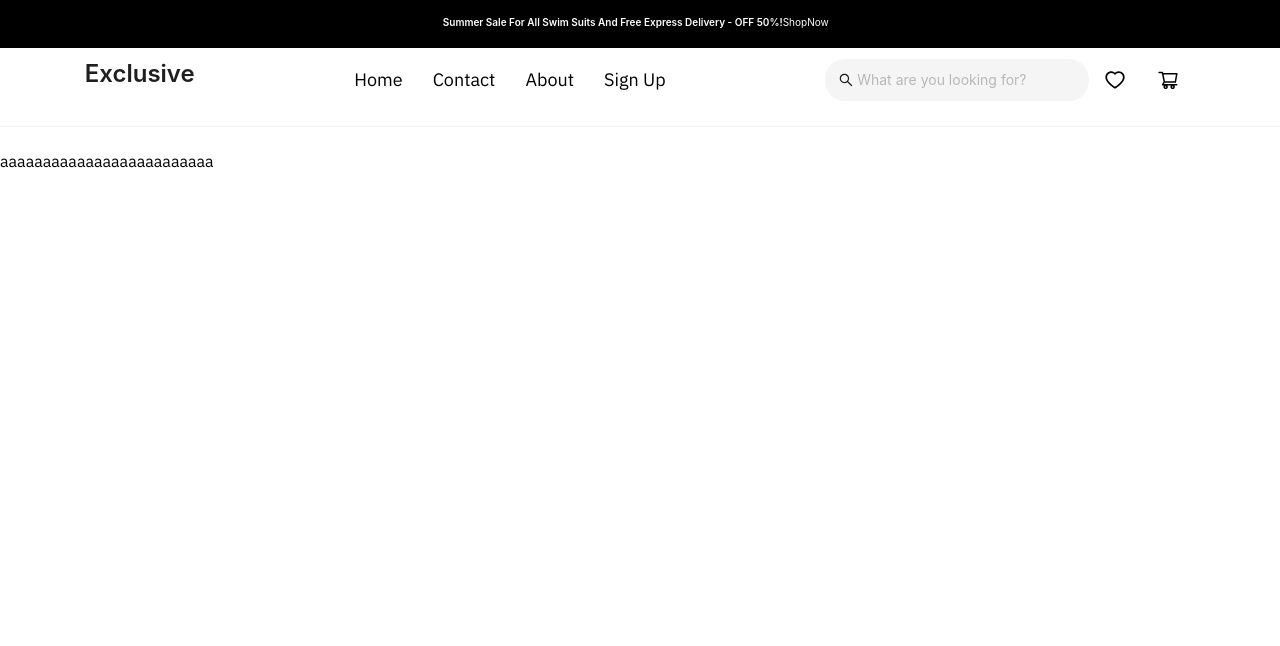
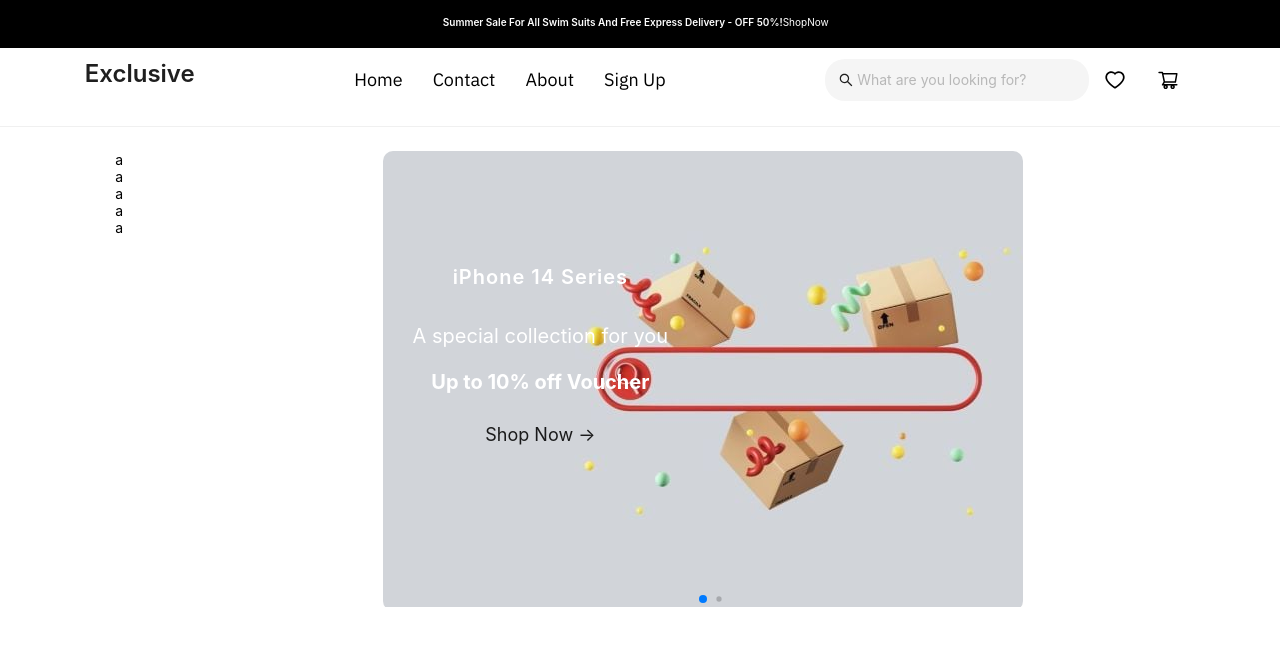
Before and after one commit to Abdullahhosny58/E-CommercewithAuth, a Next.js app: page / in a window 1280 px wide. Shown: the top 646 px of the page. Built offline with nearby package versions, Linux system fonts and the light colour scheme.

Commit message:
feat: Implement swiper for the project

```diff
--- a/package.json
+++ b/package.json
@@ -17,7 +17,8 @@
     "react": "^18",
     "react-dom": "^18",
     "react-hook-form": "^7.53.1",
-    "sass": "^1.79.5"
+    "sass": "^1.79.5",
+    "swiper": "^11.2.1"
   },
   "devDependencies": {
     "@types/node": "^20",
--- a/src/components/Layout/Content/Sidebar/Sidebar.tsx
+++ b/src/components/Layout/Content/Sidebar/Sidebar.tsx
@@ -1,5 +1,15 @@
+import { Row } from "antd";
+
 const Sidebar: React.FC = () => {
-  return <div>aaaaaaaaaaaaaaaaaaaaaaaaa</div>
+  return (
+    <Row style={{ flexDirection: "column" ,marginLeft:"9%" ,width:"10px"}} >
+      <div>a</div>
+      <div>a</div>
+      <div>a</div>
+      <div>a</div>
+      <div>a</div>
+    </Row>
+  );
 };
 
 export default Sidebar;
--- /dev/null
+++ b/src/components/Layout/Content/Swiper/Swiper.module.scss
@@ -0,0 +1,77 @@
+.swiper {
+    width: 50%;
+    height: 50%;
+    border-radius: 10px; /* Add rounded corners for smooth edges */
+    overflow: hidden; /* Hide overflow for a cleaner look */
+  }
+
+  .swiperSlide {
+    position: relative;
+    text-align: center;
+    display: flex;
+    flex-direction: column;
+    justify-content: center;
+    align-items: center;
+    height: 100%;
+  }
+
+  .swiperSlide img {
+    display: block;
+    width: 100%;
+    height: 100%;
+    object-fit: cover;
+    filter: brightness(0.7); /* Add a dim effect for text visibility */
+    transition: all 0.3s ease; /* Smooth transition on hover */
+  }
+
+  .swiperSlide:hover img {
+    transform: scale(1.05); /* Slight zoom effect on hover */
+  }
+
+  .box {
+    position: absolute;
+    left: 10px;
+    top: 20%;
+    color: rgb(0, 0, 0);
+    z-index: 2;
+    text-align: left;
+    max-width: 600px;
+    padding: 20px;
+  }
+
+  .title {
+    font-size: 20px;
+    font-weight: bold;
+    color: var(--clr-color-white) !important;
+    letter-spacing: 1px;
+    padding-bottom: 20px;
+    transition: all 0.3s ease;
+  }
+
+  .subtitle {
+    font-size: 20px;
+    color: var(--clr-color-white) !important;
+    margin-bottom: 15px;
+  }
+
+  .discount {
+    font-size: 20px;
+    font-weight: bold;
+    margin-bottom: 20px;
+    color: var(--clr-color-white) !important;
+
+  }
+
+
+
+
+  .swiperSlide img:hover {
+    filter: brightness(1);
+  }
+
+  .navItem {
+    font-size: 18px;
+    text-transform: capitalize;
+    cursor: pointer;
+    position: relative;
+  }
--- /dev/null
+++ b/src/components/Layout/Content/Swiper/Swiper.tsx
@@ -0,0 +1,67 @@
+"use client";
+
+import { Swiper, SwiperSlide } from "swiper/react";
+import { Pagination } from "swiper/modules";
+import "swiper/css";
+import "swiper/css/pagination";
+import logo from "@/public/images/e-commerce.jpg";
+import { Button, Flex, Typography } from "antd";
+import styles from "./Swiper.module.scss";
+
+
+const MySwiper = () => {
+
+  return (
+    <Swiper
+      pagination={{
+        dynamicBullets: true,
+      }}
+      modules={[Pagination]}
+      className={styles.swiper}
+      loop={true} // Enable infinite loop
+      autoplay={{ delay: 3000 }} // Add autoplay
+    >
+
+      <SwiperSlide>
+        <img src={logo.src} />
+        <Flex className={styles.box} align="center" justify="flex-start">
+          <div className={styles.swiperSlide}>
+            <Typography.Title level={4} className={styles.title}>
+              iPhone 14 Series
+            </Typography.Title>
+            <Typography.Text  className={styles.subtitle}>
+              A special collection for you
+            </Typography.Text>
+            <Typography.Text className={styles.discount}>
+              Up to <span className={styles.percentage}>10% off</span> Voucher
+            </Typography.Text>
+            <Button  type="text" className={styles.navItem}>
+              Shop Now →
+            </Button>
+          </div>
+        </Flex>
+      </SwiperSlide>
+      <SwiperSlide>
+        <img src={logo.src} />
+        <Flex className={styles.box} align="center" justify="flex-start">
+          <div className={styles.swiperSlide}>
+            <Typography.Title level={4} className={styles.title}>
+              iPhone 14 Series
+            </Typography.Title>
+            <Typography.Text  className={styles.subtitle}>
+              A special collection for you
+            </Typography.Text>
+            <Typography.Text className={styles.discount}>
+              Up to <span className={styles.percentage}>10% off</span> Voucher
+            </Typography.Text>
+            <Button  type="text" className={styles.navItem}>
+              Shop Now →
+            </Button>
+          </div>
+        </Flex>
+      </SwiperSlide>
+    </Swiper>
+  );
+};
+
+export default MySwiper;
--- a/src/components/Layout/Content/index.tsx
+++ b/src/components/Layout/Content/index.tsx
@@ -1,11 +1,16 @@
+"use client";
+
+import { Flex } from "antd";
 import Sidebar from "./Sidebar/Sidebar";
+import MySwiper from "./Swiper/Swiper";
 
 const Contact: React.FC = () => {
   return (
-    <div>
+    <Flex>
       <Sidebar />
-    </div>
-  )
+      <MySwiper />
+    </Flex>
+  );
 };
 
 export default Contact;
```
Also changed, not shown: src/query/products/getAllProduct/getAllProduct.ts (added, +14 -0 lines), src/services/Products/index.ts (added, +24 -0 lines), src/public/images/e-commerce.jpg (added), 1 other file (tests, documents, lock files or other folders).
